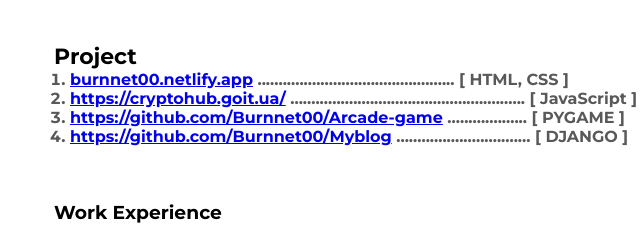
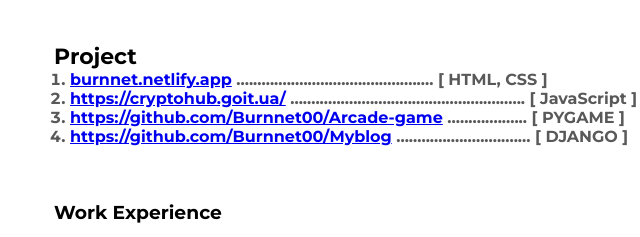
Before and after one commit to Burnnet00/Resume, a plain HTML site: page index.html in a window 1280 px wide. Shown: the part 289-526 px from the top of the page, 446-1086 px from the left. Drawn offline with Linux system fonts and the light colour scheme.

Commit message:
correct project http v1.2

```diff
--- a/index.html
+++ b/index.html
@@ -75,7 +75,7 @@
                 <div class="tide">
                 <ol>
                     <li class="tid">
-                        <a href="burnnet00.netlify.app">burnnet00.netlify.app</a>
+                        <a href="burnnet.netlify.app">burnnet.netlify.app</a>
                         <span>...............................................</span>
                         <span> <b>[</b> HTML, CSS <b>]</b></span>
                     </li>
```
